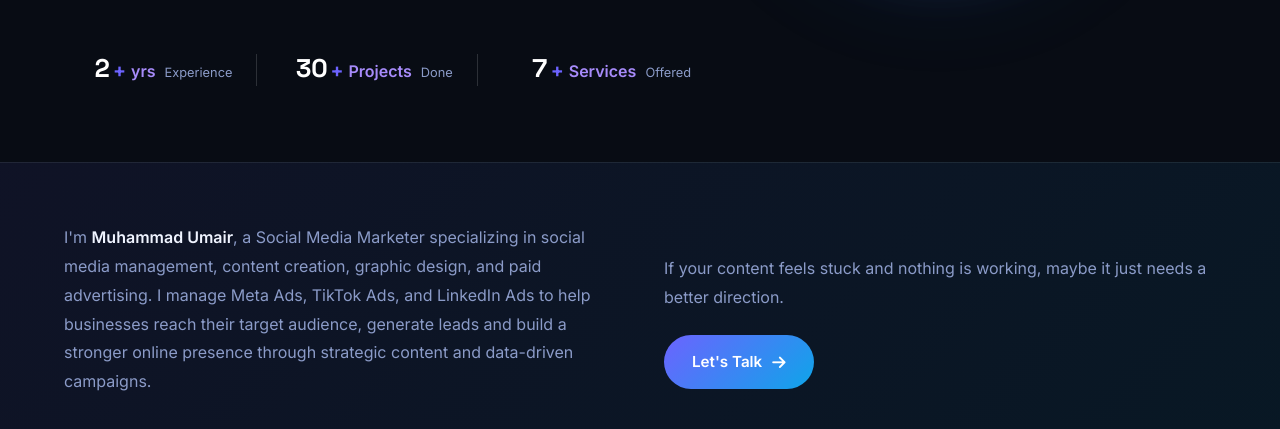
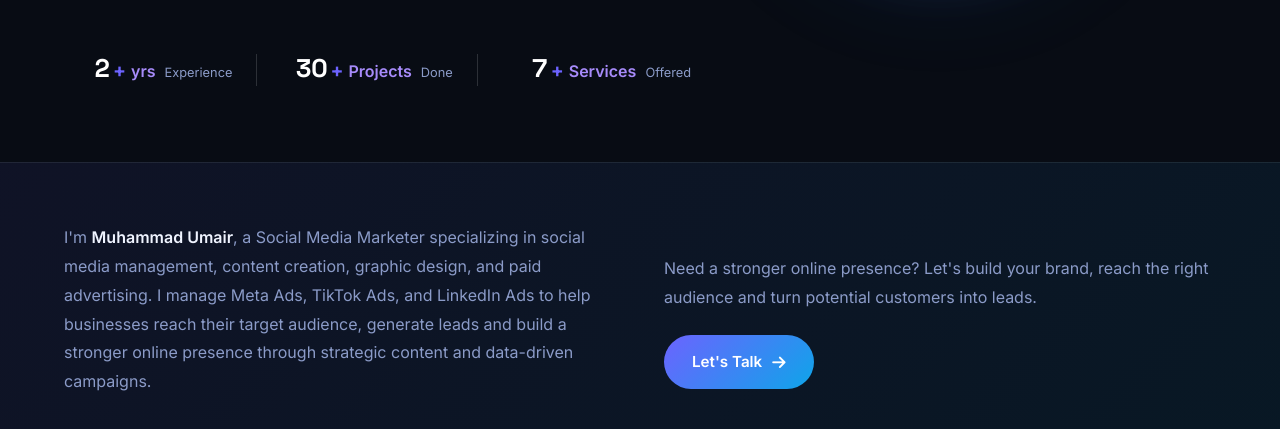
Before and after one commit to Muhammad-Umair488/Portfolio, a plain HTML site: page index.html in a window 1280 px wide. Shown: the part 641-1070 px from the top of the page. Drawn offline with Linux system fonts and the light colour scheme.

Commit message:
Update call-to-action text in index.html

```diff
--- a/index.html
+++ b/index.html
@@ -114,7 +114,7 @@
           </p>
         </div>
         <div class="intro-cta">
-          <p>If your content feels stuck and nothing is working, maybe it just needs a better direction.</p>
+          <p>Need a stronger online presence? Let's build your brand, reach the right audience and turn potential customers into leads.</p>
           <a href="#contact" class="btn-primary">Let's Talk <i class="fa-solid fa-arrow-right"></i></a>
         </div>
       </div>
```
